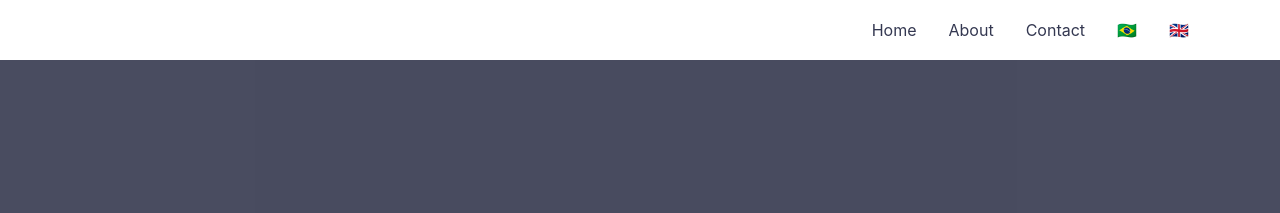
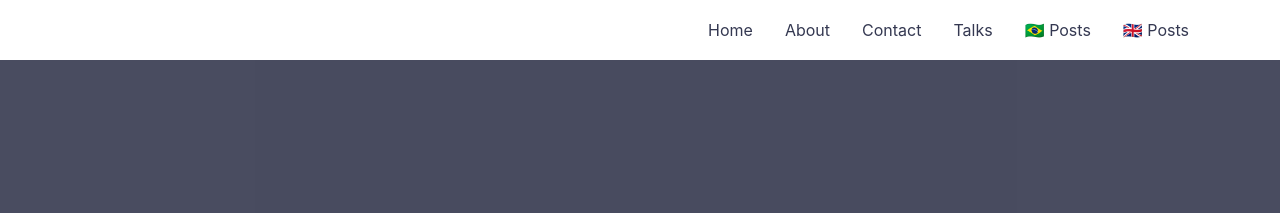
Before and after one commit to leportella/v3, a Jekyll site: the page built from index.md, in a window 1280 px wide. Shown: the top 213 px of the page. Built offline with Jekyll 4.4.1, drawn with Linux system fonts in a browser that asks for light colours.

Commit message:
Update _config.yml

```diff
--- a/_config.yml
+++ b/_config.yml
@@ -21,8 +21,9 @@ navigation: # Navigation links
   - {name: 'Home', link: '/'}
   - {name: 'About', link: '/about.html'}
   - {name: 'Contact', link: '/contact'}
-  - {name: '🇧🇷', link: '/pt-br'}
-  - {name: '🇬🇧', link: '/en'}
+  - {name: 'Talks', link: '/talks'}
+  - {name: '🇧🇷 Posts', link: '/pt-br'}
+  - {name: '🇬🇧 Posts', link: '/en'}
 
 
 tagline: >
```
